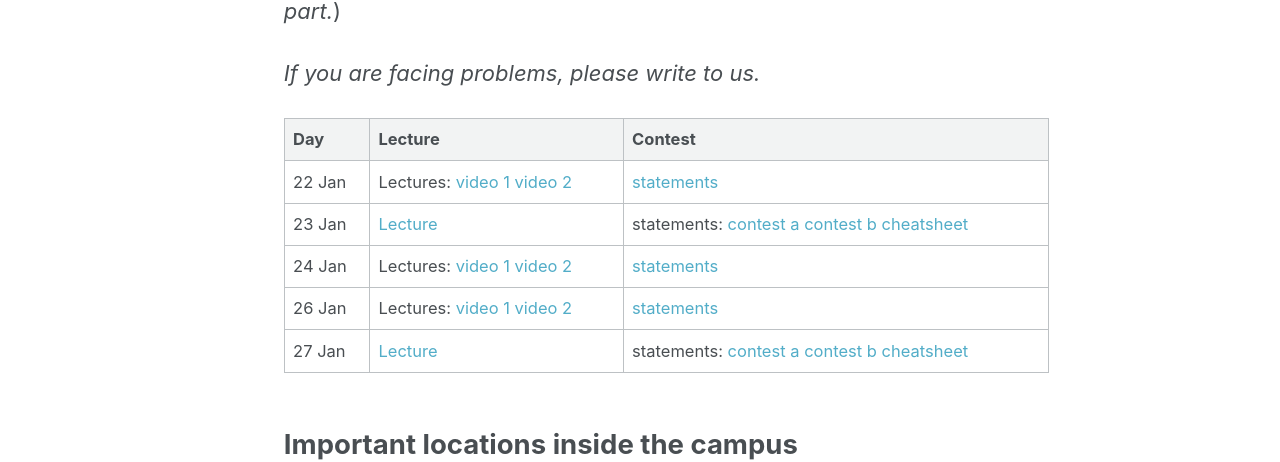
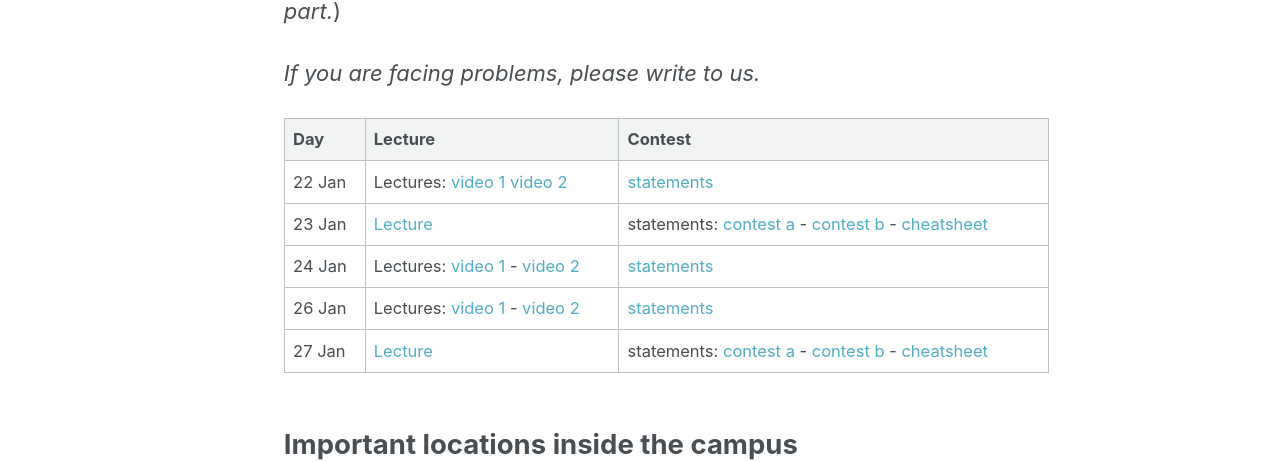
Before and after one commit to rjazevedo/BrazilianICPCSummerSchool2018, a Jekyll site: the page built from daybyday.md, in a window 1280 px wide. Shown: the part 518-980 px from the top of the page. Built offline with Jekyll 4.4.1, drawn with Linux system fonts in a browser that asks for light colours.

```diff
--- a/daybyday.md
+++ b/daybyday.md
@@ -13,11 +13,10 @@ The Summer Camp scheduled has two parts: theory sessions in the morning and prac
 |Day|Lecture|Contest|
 |---|---|---|
 |22 Jan|Lectures: [video 1](https://www.youtube.com/watch?v=_qOH-nmrVsE&t=1s) [video 2](https://www.youtube.com/watch?v=pmF8onWRurE)|[statements](../documents/2018-01-22.pdf)|
-|23 Jan|[Lecture](https://www.youtube.com/watch?v=_EgNjiB63zQ)|statements: [contest a](../documents/2018-01-23-a.pdf) [contest b](../documents/2018-01-23-b.pdf) [cheatsheet](../documents/2018-01-23-cheatsheet.pdf)|
-|24 Jan|Lectures: [video 1](https://www.youtube.com/watch?v=pmF8onWRurE) [video 2](https://www.youtube.com/watch?v=Idrt_w-FQYU)|[statements](../documents/2018-01-24.pdf)|
-|26 Jan|Lectures: [video 1](https://www.youtube.com/watch?v=08co2Hx_4EM) [video 2](https://www.youtube.com/watch?v=tlXp7kdgXHA)|[statements](../documents/2018-01-26.pdf)|
-|27 Jan|[Lecture](https://www.youtube.com/watch?v=0TfJlUMjwcg)|statements: [contest a](../documents/2018-01-27-a.pdf) [contest b](../documents/2018-01-27-b.pdf) [cheatsheet](../documents/2018-01-27-cheatsheet.pdf)|
-
+|23 Jan|[Lecture](https://www.youtube.com/watch?v=_EgNjiB63zQ)|statements: [contest a](../documents/2018-01-23-a.pdf) - [contest b](../documents/2018-01-23-b.pdf) - [cheatsheet](../documents/2018-01-23-cheatsheet.pdf)|
+|24 Jan|Lectures: [video 1](https://www.youtube.com/watch?v=pmF8onWRurE) - [video 2](https://www.youtube.com/watch?v=Idrt_w-FQYU)|[statements](../documents/2018-01-24.pdf)|
+|26 Jan|Lectures: [video 1](https://www.youtube.com/watch?v=08co2Hx_4EM) - [video 2](https://www.youtube.com/watch?v=tlXp7kdgXHA)|[statements](../documents/2018-01-26.pdf)|
+|27 Jan|[Lecture](https://www.youtube.com/watch?v=0TfJlUMjwcg)|statements: [contest a](../documents/2018-01-27-a.pdf) - [contest b](../documents/2018-01-27-b.pdf) - [cheatsheet](../documents/2018-01-27-cheatsheet.pdf)|
 
 
 ## Important locations inside the campus
```
